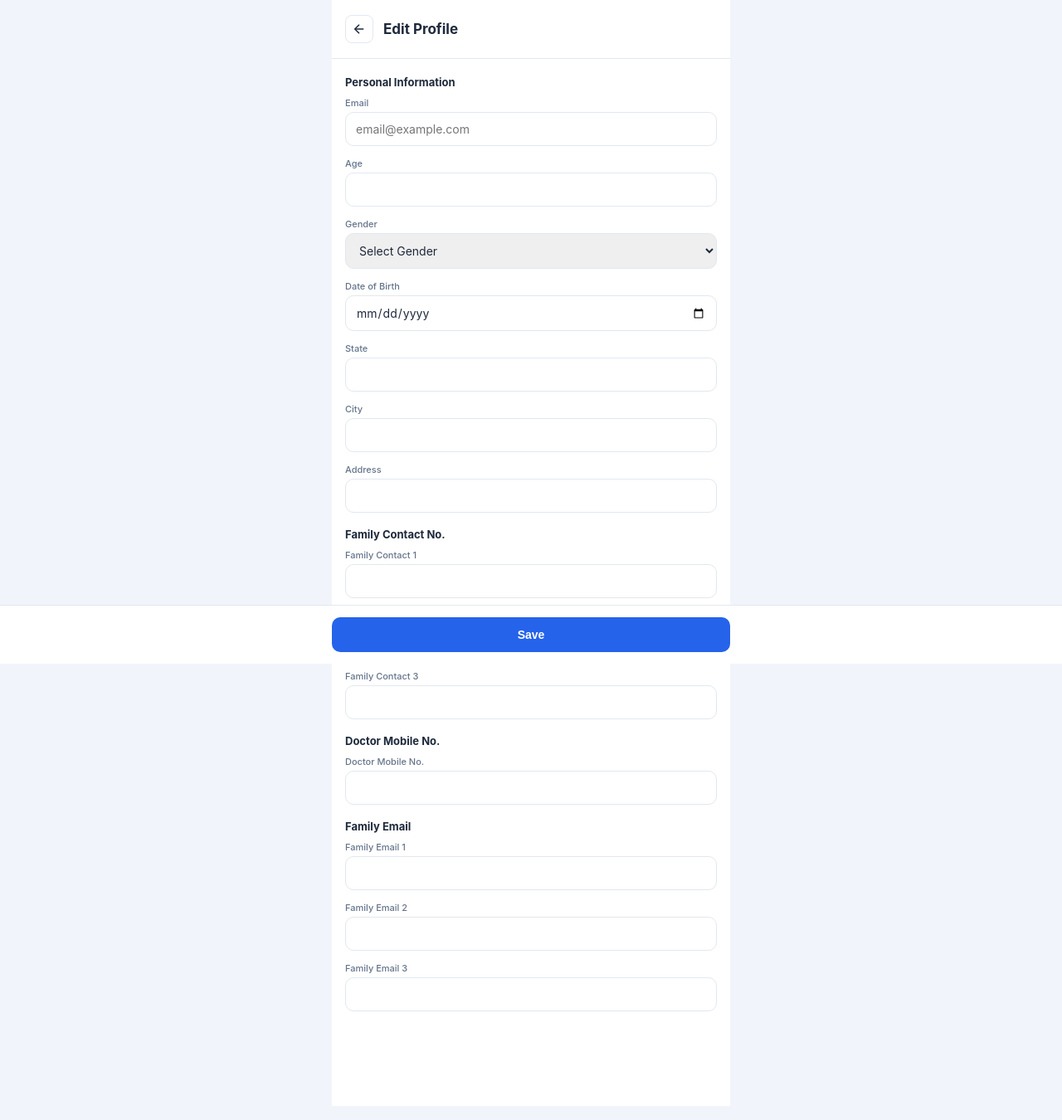
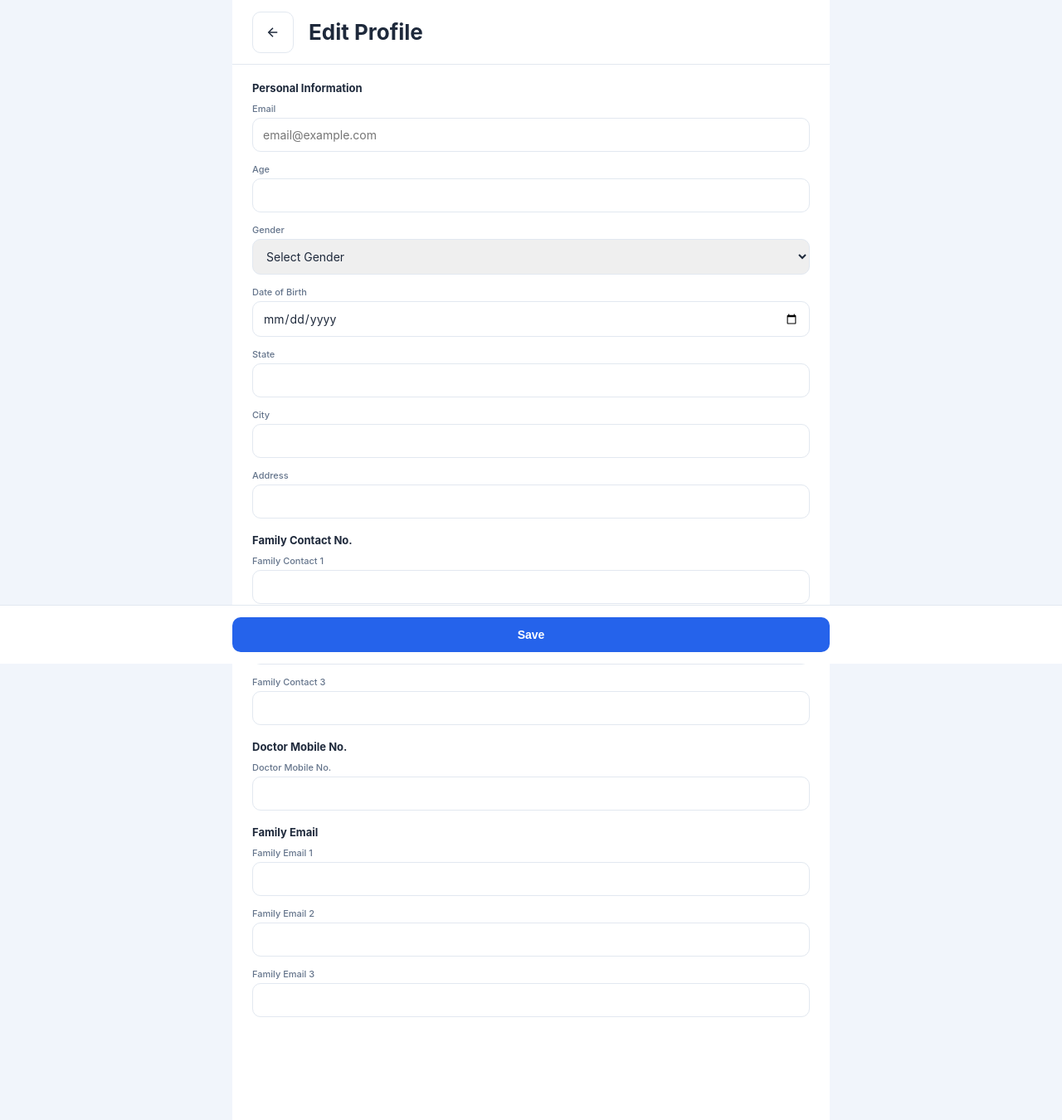
Before and after one commit to aihealthguardian/AI-Health-Guardian, a Flask app: page /edit_profile in a window 1280 px wide. Shown: the whole page at 83% size. Run offline with Flask 3, Linux system fonts and the light colour scheme; the visitor is signed in with stand-in values (Sample User, id 1); data that the repository does not hold is empty; some libraries are stand-ins or nearby versions.

Commit message:
Update edit profile

```diff
--- a/templates/edit_profile.html
+++ b/templates/edit_profile.html
@@ -25,61 +25,118 @@
     display: flex;
     justify-content: center;
   }
+  /* ================================
+   EDIT PROFILE PAGE
+   ================================ */
+
 .page {
-  width: 100%;
-  max-width: 480px;
-  margin: 0 auto;
-  background: #fff;
-  min-height: 100vh;
-  box-sizing: border-box;
+  width: 100% !important;
+  max-width: 720px !important;
+  min-height: 100vh !important;
+
+  margin: 0 auto !important;
+  padding: 0 !important;
+
+  background: #ffffff !important;
+
+  display: block !important;
+  box-sizing: border-box !important;
 }
 
+
+/* ---------- HEADER ---------- */
+
 .page-header {
-    width: 100%;
-    box-sizing: border-box;
-    display: flex;
-    flex-direction: row;
-    flex-wrap: nowrap;
-    align-items: center;
-    gap: 12px;
-    padding: 18px 16px;
-    border-bottom: 1px solid var(--border);
-    position: sticky;
-    top: 0;
-    background: #fff;
-    z-index: 5;
+  width: 100% !important;
+  height: 78px !important;
+
+  box-sizing: border-box !important;
+
+  display: flex !important;
+  flex-direction: row !important;
+  align-items: center !important;
+
+  gap: 18px !important;
+
+  padding: 18px 24px !important;
+
+  background: #ffffff !important;
+
+  border-bottom: 1px solid var(--border) !important;
+
+  position: sticky !important;
+  top: 0 !important;
+
+  z-index: 5 !important;
 }
 
+
+/* ---------- BACK ARROW ---------- */
+
 .back-btn {
-    flex: 0 0 34px;
-    width: 34px;
-    height: 34px;
-    border-radius: 8px;
-    border: 1px solid var(--border);
-    background: #fff;
-    display: flex;
-    align-items: center;
-    justify-content: center;
-    cursor: pointer;
-    color: var(--text-dark);
+  width: 50px !important;
+  height: 50px !important;
+
+  min-width: 50px !important;
+  min-height: 50px !important;
+
+  flex: 0 0 50px !important;
+
+  border-radius: 10px !important;
+
+  border: 1px solid var(--border) !important;
+
+  background: #ffffff !important;
+
+  display: flex !important;
+  align-items: center !important;
+  justify-content: center !important;
+
+  cursor: pointer !important;
+
+  color: var(--text-dark) !important;
+
+  box-sizing: border-box !important;
 }
 
 .back-btn:hover {
-    background: var(--blue-mid);
+  background: var(--blue-mid) !important;
 }
 
+
+/* ---------- TITLE ---------- */
+
 .page-title {
-    flex: 1;
-    font-size: 17px;
-    font-weight: 700;
-    color: var(--text-dark);
-    white-space: nowrap;
+  display: block !important;
+
+  flex: 1 !important;
+
+  margin: 0 !important;
+  padding: 0 !important;
+
+  font-size: 26px !important;
+  line-height: 1 !important;
+
+  font-weight: 700 !important;
+
+  color: var(--text-dark) !important;
+
+  white-space: nowrap !important;
 }
 
-  .content {
-    width: 100%;
-    box-sizing: border-box;
-    padding: 20px 16px 100px;
+
+/* ---------- CONTENT ---------- */
+
+.page > .content {
+  width: 100% !important;
+
+  box-sizing: border-box !important;
+
+  padding: 20px 24px 110px !important;
+
+  margin: 0 !important;
+
+  display: block !important;
 }
 
 .section-title {
@@ -88,47 +145,95 @@
   color: var(--text-dark);
   margin: 18px 0 10px;
 }
-  .section-title:first-child { margin-top: 0; }
 
-  .field-group { display: flex; flex-direction: column; gap: 4px; margin-bottom: 14px; }
-  .field-label { font-size: 11px; color: var(--text-mid); font-weight: 500; }
+.section-title:first-child {
+  margin-top: 0;
+}
+
+.field-group {
+  display: flex;
+  flex-direction: column;
+  gap: 4px;
+  margin-bottom: 14px;
+}
+
+.field-label {
+  font-size: 11px;
+  color: var(--text-mid);
+  font-weight: 500;
+}
+
 .field-input {
+  width: 100%;
+  box-sizing: border-box;
+
   border: 1px solid var(--border);
   border-radius: 10px;
+
   padding: 11px 12px;
+
   font-size: 14px;
   font-family: inherit;
+
   color: var(--text-dark);
+
   outline: none;
+
   transition: border-color .15s;
 }
-  .field-input:focus { border-color: var(--blue); }
+
+.field-input:focus {
+  border-color: var(--blue);
+}
 
 .save-bar {
-    position: fixed;
-    bottom: 0;
-    left: 0; right: 0;
-    display: flex;
-    justify-content: center;
-    background: #fff;
-    border-top: 1px solid var(--border);
-    padding: 14px 16px;
+  position: fixed !important;
+
+  bottom: 0 !important;
+  left: 0 !important;
+  right: 0 !important;
+
+  display: flex !important;
+  justify-content: center !important;
+
+  background: #ffffff !important;
+
+  border-top: 1px solid var(--border) !important;
+
+  padding: 14px 16px !important;
+
+  box-sizing: border-box !important;
+
+  z-index: 10 !important;
 }
-  .save-bar-inner { width: 100%; max-width: 480px; }
+
+.save-bar-inner {
+  width: 100% !important;
+  max-width: 720px !important;
+}
 
 .btn-blue {
-    width: 100%;
-    background: var(--blue);
-    color: #fff;
-    border: none;
-    border-radius: 10px;
-    padding: 13px;
-    font-size: 14px;
-    font-weight: 700;
-    cursor: pointer;
+  width: 100% !important;
+
+  background: var(--blue) !important;
+  color: #ffffff !important;
+
+  border: none !important;
+  border-radius: 10px !important;
+
+  padding: 13px !important;
+
+  font-size: 14px !important;
+  font-weight: 700 !important;
+
+  cursor: pointer !important;
+
   transition: opacity .15s;
 }
-  .btn-blue:hover { opacity: .88; }
+
+.btn-blue:hover {
+  opacity: .88;
+}
 
   .toast {
     position: fixed;
```
Lines whose indentation alone changed are shown as unchanged.
